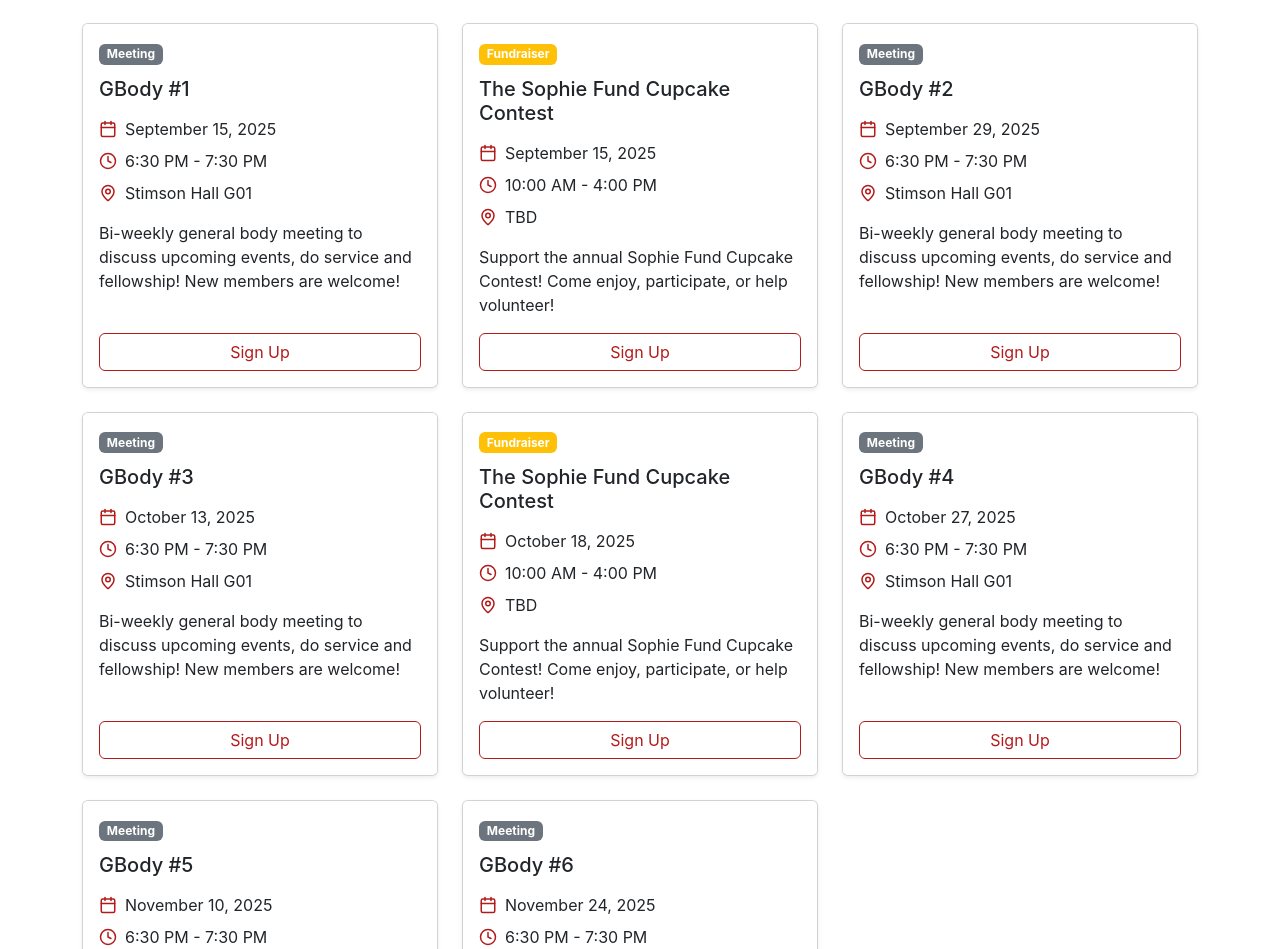
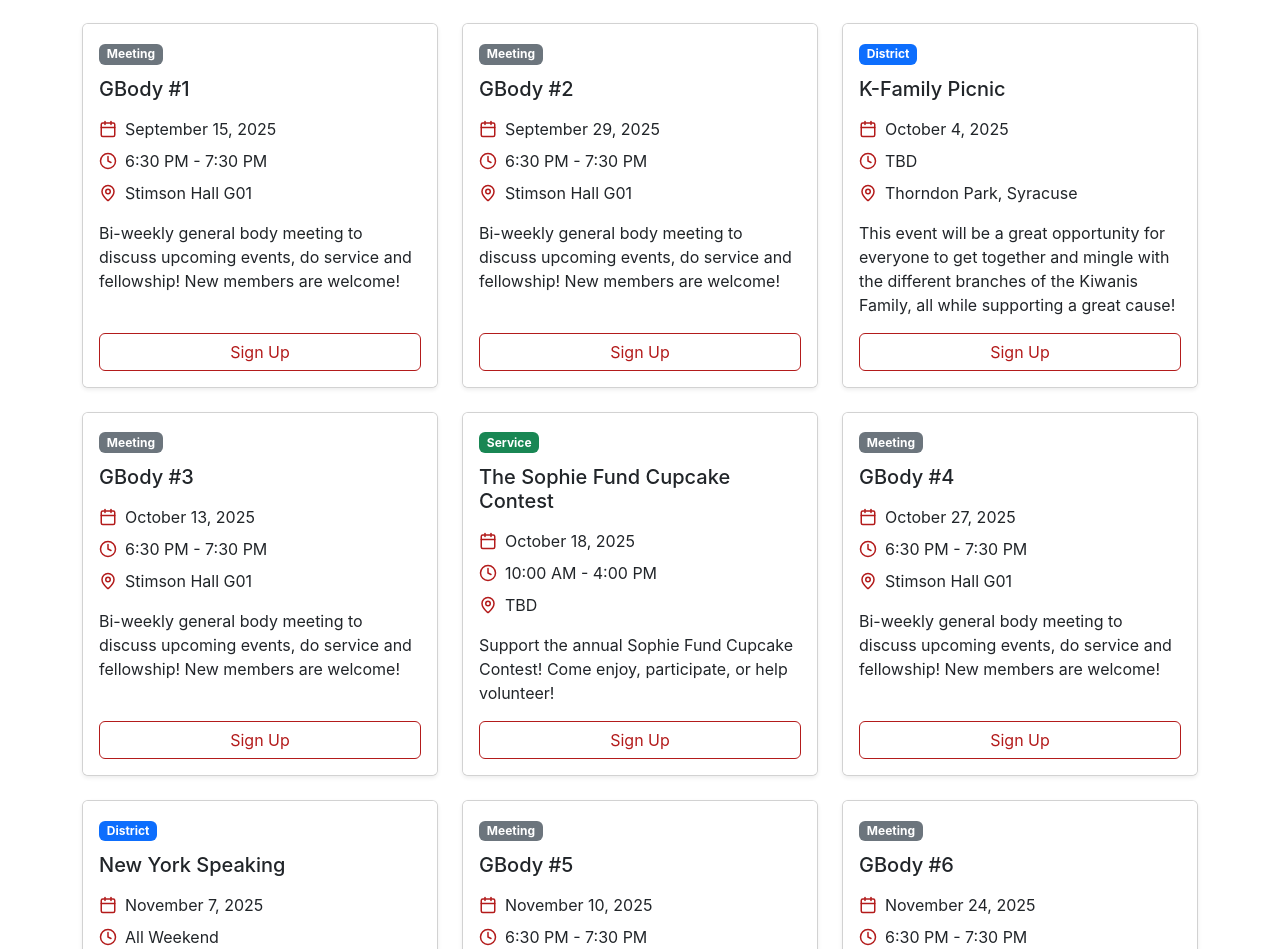
Before and after one commit to cornellcirclek/circlek-website, a React (Create React App) app: page /events in a window 1280 px wide. Shown: the part 323-1272 px from the top of the page. Built offline with nearby package versions, Linux system fonts and the light colour scheme.

Commit message:
added district events

```diff
--- a/src/data/eventData.js
+++ b/src/data/eventData.js
@@ -5,75 +5,95 @@ export const upcomingEvents = [
     date: "September 15, 2025",
     time: "6:30 PM - 7:30 PM",
     location: "Stimson Hall G01",
-    description: "Bi-weekly general body meeting to discuss upcoming events, do service and fellowship! New members are welcome!",
+    description:
+      "Bi-weekly general body meeting to discuss upcoming events, do service and fellowship! New members are welcome!",
     category: "Meeting",
-    link: "https://cglink.me/2ee/r2290301"
+    link: "https://cglink.me/2ee/r2290301",
   },
   {
     title: "GBody #2",
     date: "September 29, 2025",
     time: "6:30 PM - 7:30 PM",
     location: "Stimson Hall G01",
-    description: "Bi-weekly general body meeting to discuss upcoming events, do service and fellowship! New members are welcome!",
+    description:
+      "Bi-weekly general body meeting to discuss upcoming events, do service and fellowship! New members are welcome!",
     category: "Meeting",
-    link: ""
+    link: "",
   },
   {
     title: "GBody #3",
     date: "October 13, 2025",
     time: "6:30 PM - 7:30 PM",
     location: "Stimson Hall G01",
-    description: "Bi-weekly general body meeting to discuss upcoming events, do service and fellowship! New members are welcome!",
+    description:
+      "Bi-weekly general body meeting to discuss upcoming events, do service and fellowship! New members are welcome!",
     category: "Meeting",
-    link: ""
+    link: "",
   },
   {
     title: "GBody #4",
     date: "October 27, 2025",
     time: "6:30 PM - 7:30 PM",
     location: "Stimson Hall G01",
-    description: "Bi-weekly general body meeting to discuss upcoming events, do service and fellowship! New members are welcome!",
+    description:
+      "Bi-weekly general body meeting to discuss upcoming events, do service and fellowship! New members are welcome!",
     category: "Meeting",
-    link: ""
+    link: "",
   },
   {
     title: "GBody #5",
     date: "November 10, 2025",
     time: "6:30 PM - 7:30 PM",
     location: "Stimson Hall G01",
-    description: "Bi-weekly general body meeting to discuss upcoming events, do service and fellowship! New members are welcome!",
+    description:
+      "Bi-weekly general body meeting to discuss upcoming events, do service and fellowship! New members are welcome!",
     category: "Meeting",
-    link: ""
+    link: "",
   },
   {
     title: "GBody #6",
     date: "November 24, 2025",
     time: "6:30 PM - 7:30 PM",
     location: "Stimson Hall G01",
-    description: "Bi-weekly general body meeting to discuss upcoming events, do service and fellowship! New members are welcome!",
+    description:
+      "Bi-weekly general body meeting to discuss upcoming events, do service and fellowship! New members are welcome!",
     category: "Meeting",
-    link: ""
+    link: "",
   },
 
-  // === Sophie Fund Cupcake Contest ===
-  {
-    title: "The Sophie Fund Cupcake Contest",
-    date: "September 15, 2025",
-    time: "10:00 AM - 4:00 PM",
-    location: "TBD",
-    description: "Support the annual Sophie Fund Cupcake Contest! Come enjoy, participate, or help volunteer!",
-    category: "Fundraiser",
-    link: ""
-  },
+  // === Sophie Fund Cupcake Contest (Service) ===
   {
     title: "The Sophie Fund Cupcake Contest",
     date: "October 18, 2025",
     time: "10:00 AM - 4:00 PM",
     location: "TBD",
-    description: "Support the annual Sophie Fund Cupcake Contest! Come enjoy, participate, or help volunteer!",
-    category: "Fundraiser",
-    link: ""
-  }
+    description:
+      "Support the annual Sophie Fund Cupcake Contest! Come enjoy, participate, or help volunteer!",
+    category: "Service",
+    link: "",
+  },
+
+  // === District Events ===
+  {
+    title: "K-Family Picnic",
+    date: "October 4, 2025",
+    time: "TBD",
+    location: "Thorndon Park, Syracuse",
+    description:
+      "This event will be a great opportunity for everyone to get together and mingle with the different branches of the Kiwanis Family, all while supporting a great cause!",
+    category: "District",
+    link: "",
+  },
+  {
+    title: "New York Speaking",
+    date: "November 7, 2025",
+    time: "All Weekend",
+    location: "TBD",
+    description:
+      "New York Speaking is our Fall event, which usually occurs in early November. This event is focused on Circle K’s fellowship tenant. Get ready for a fun-filled weekend of bonding with Circle K members from all over New York state! We will have informational and fun workshops, service, a large fellowship event, and more throughout the weekend!",
+    category: "District",
+    link: "",
+  },
 ];
 
 
```
